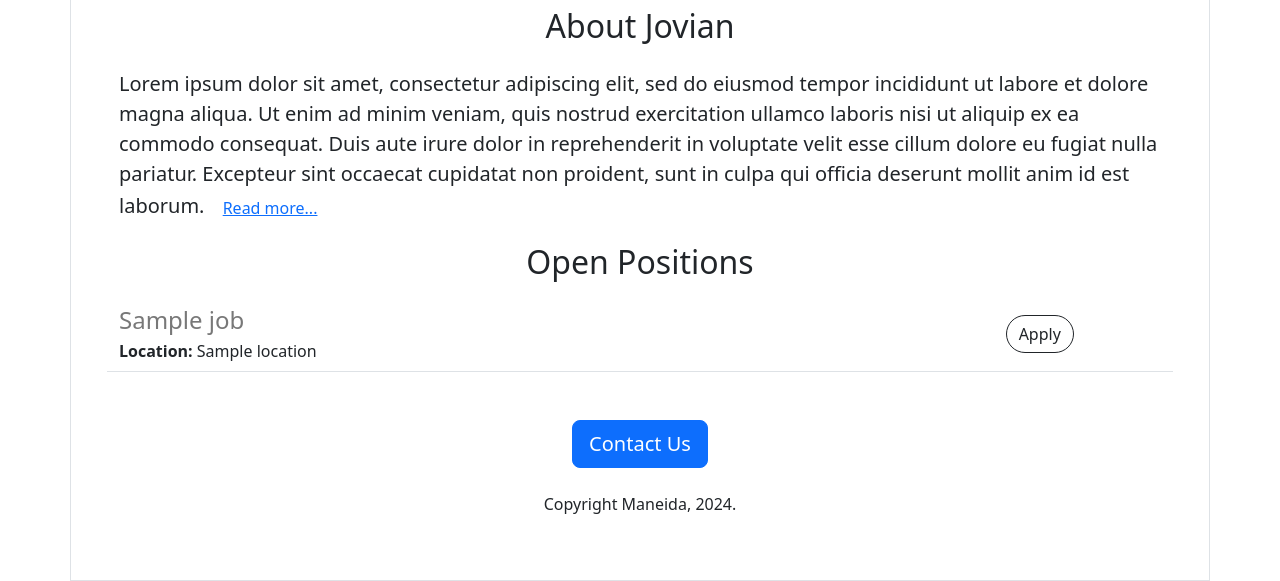
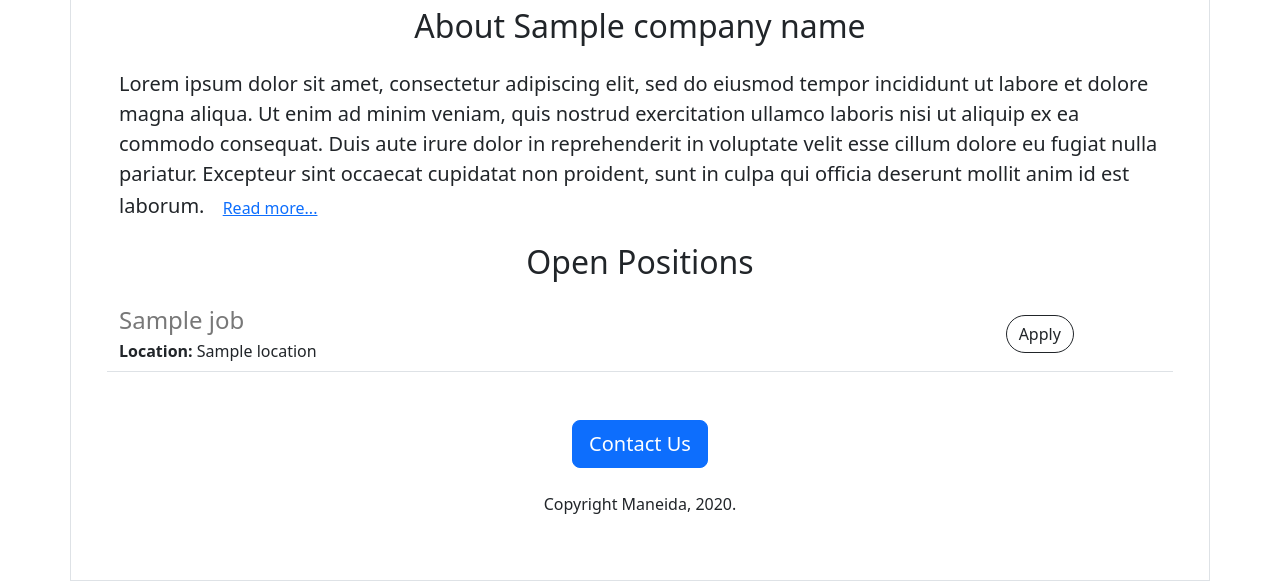
Before and after one commit to Maneida/job-board-website-template, a Flask app: template templates/home.html in a window 1280 px wide. Shown: the part 506-1087 px from the top of the page. Run offline with Flask 3, Linux system fonts and the light colour scheme; the template is opened without the code that fills it: most values are stand-ins (such as "Sample title", 1, 10 or a date in 2020).

Commit message:
a little more dynamic data

```diff
--- a/app.py
+++ b/app.py
@@ -1,4 +1,5 @@
 #!/usr/bin/python3
+from datetime import datetime
 from flask import Flask, render_template, jsonify
 
 app = Flask(__name__)
@@ -51,10 +52,11 @@
 
 @app.route('/', strict_slashes=False)
 def hello_world():
-    return render_template("home.html", jobs=JOBS)
+    return render_template("home.html", jobs=JOBS, company_name='Jovian',
+                           year=datetime.now().year)
 
 
-@app.route('/jobs', strict_slashes=False)
+@app.route('/api/v1/jobs', strict_slashes=False)
 def list_jobs():
     return jsonify(JOBS)
 
--- a/templates/home.html
+++ b/templates/home.html
@@ -6,7 +6,7 @@
       name="viewport"
       content="width=device-width, initial-scale=1, maximum-scale=1, user-scalable=no"
     />
-    <title>Jovian Careers</title>
+    <title>{{company_name}} Careers</title>
     <link
       href="https://cdn.jsdelivr.net/npm/bootstrap@5.3.3/dist/css/bootstrap.min.css"
       rel="stylesheet"
@@ -16,14 +16,14 @@
   </head>
   <body>
     <div class="container-sm p-5 border">
-      <h1 class="text-center mt-4 mb-4">Jovian Careers</h1>
+      <h1 class="text-center mt-4 mb-4">{{company_name}} Careers</h1>
       <img
         id="banner"
         class="img-fluid rounded"
         src="static/banner.jpg"
         alt="banner pic"
       />
-      <h2 class="text-center mt-2 mb-4">About Jovian</h2>
+      <h2 class="text-center mt-2 mb-4">About {{company_name}}</h2>
       <p class="lead">
         Lorem ipsum dolor sit amet, consectetur adipiscing elit, sed do eiusmod
         tempor incididunt ut labore et dolore magna aliqua. Ut enim ad minim
@@ -43,7 +43,7 @@
       </div>
       <div class="text-center mt-5">
         <button type="button" class="btn btn-primary btn-lg">Contact Us</button>
-        <p class="mt-4">Copyright Maneida, 2024.</p>
+        <p class="mt-4">Copyright Maneida, {{year}}.</p>
       </div>
     </div>
   </body>
```
